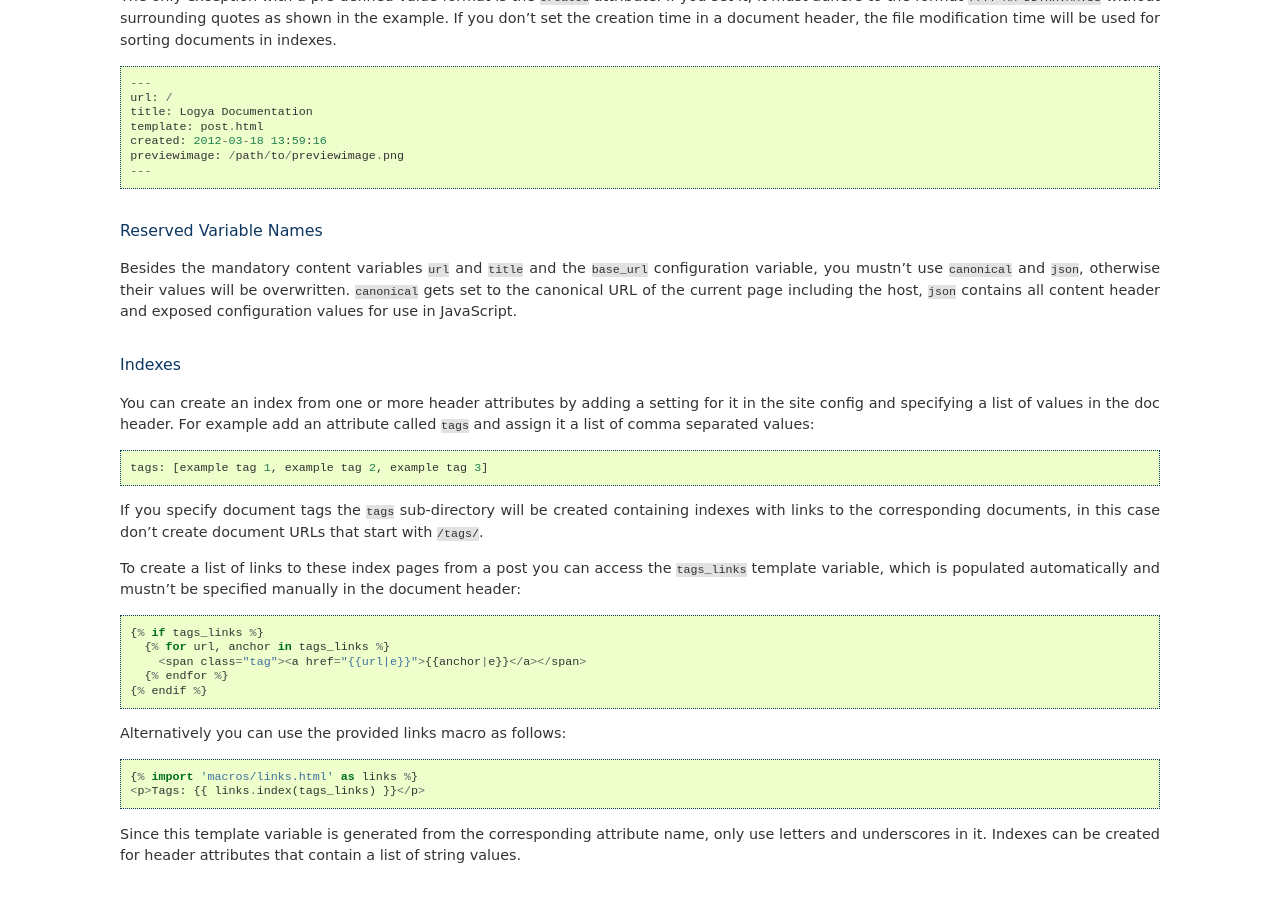
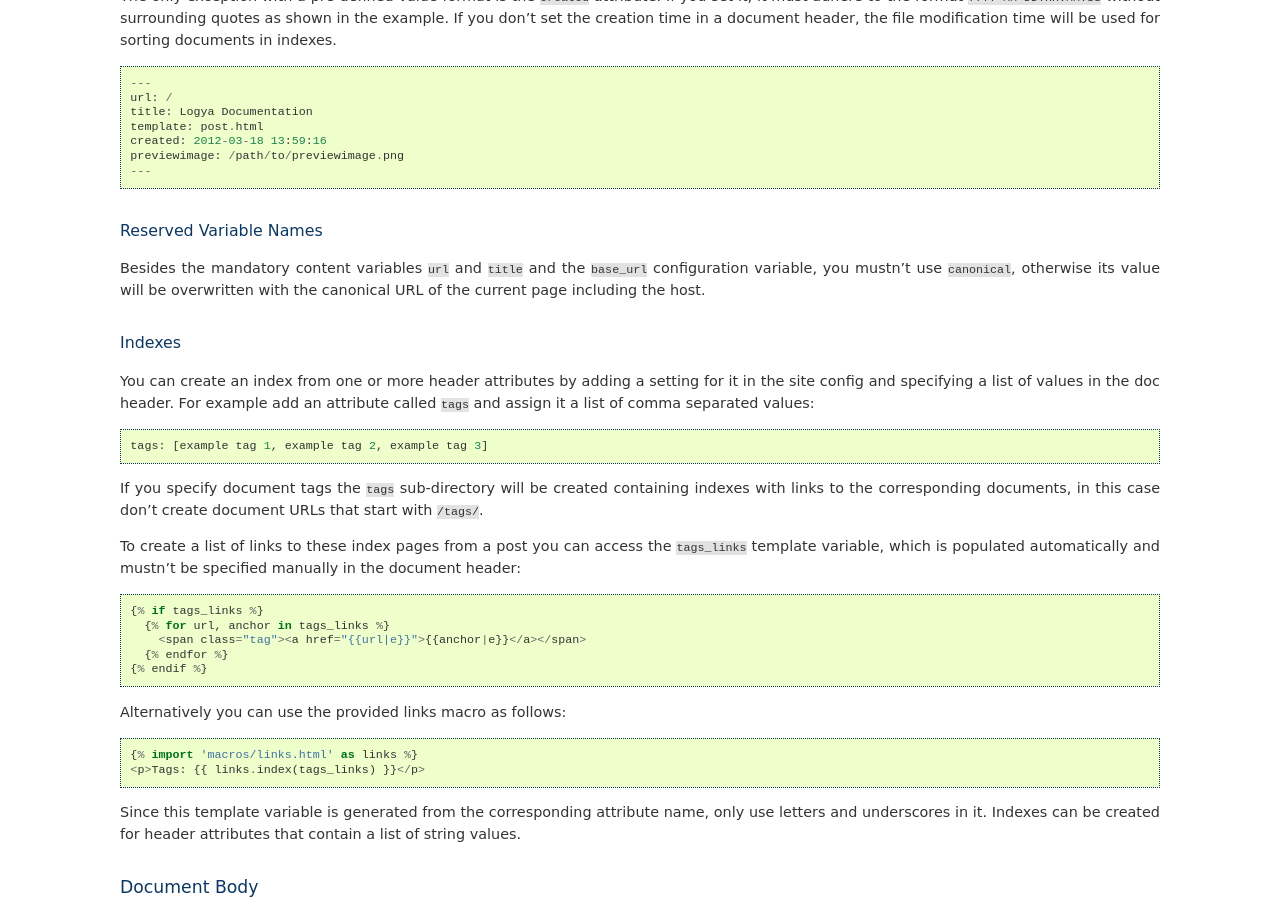
Before and after one commit to yaph/logya, a Sphinx documentation site: the page built from docs/documentstructure.rst, in a window 1280 px wide and 900 px high, scrolled down 379 px. Built offline with Sphinx 7.4.7, drawn with Linux system fonts in a browser that asks for light colours; pages that are not in the unit, such as notebooks, are missing from menus.

Commit message:
removed json variable again, doesnt really make sense if not all variables can be provided due to slowing down everything like hell

```diff
--- a/docs/documentstructure.rst
+++ b/docs/documentstructure.rst
@@ -36,10 +36,8 @@ Reserved Variable Names
 ^^^^^^^^^^^^^^^^^^^^^^^
 
 Besides the mandatory content variables ``url`` and ``title`` and the ``base_url``
-configuration variable, you mustn't use ``canonical`` and ``json``, otherwise
-their values will be overwritten. ``canonical`` gets set to the canonical URL
-of the current page including the host, ``json`` contains all content header and
-exposed configuration values for use in JavaScript.
+configuration variable, you mustn't use ``canonical``, otherwise its value will
+be overwritten with the canonical URL of the current page including the host.
 
 
 Indexes
```
Also changed, not shown: 1 other file.
